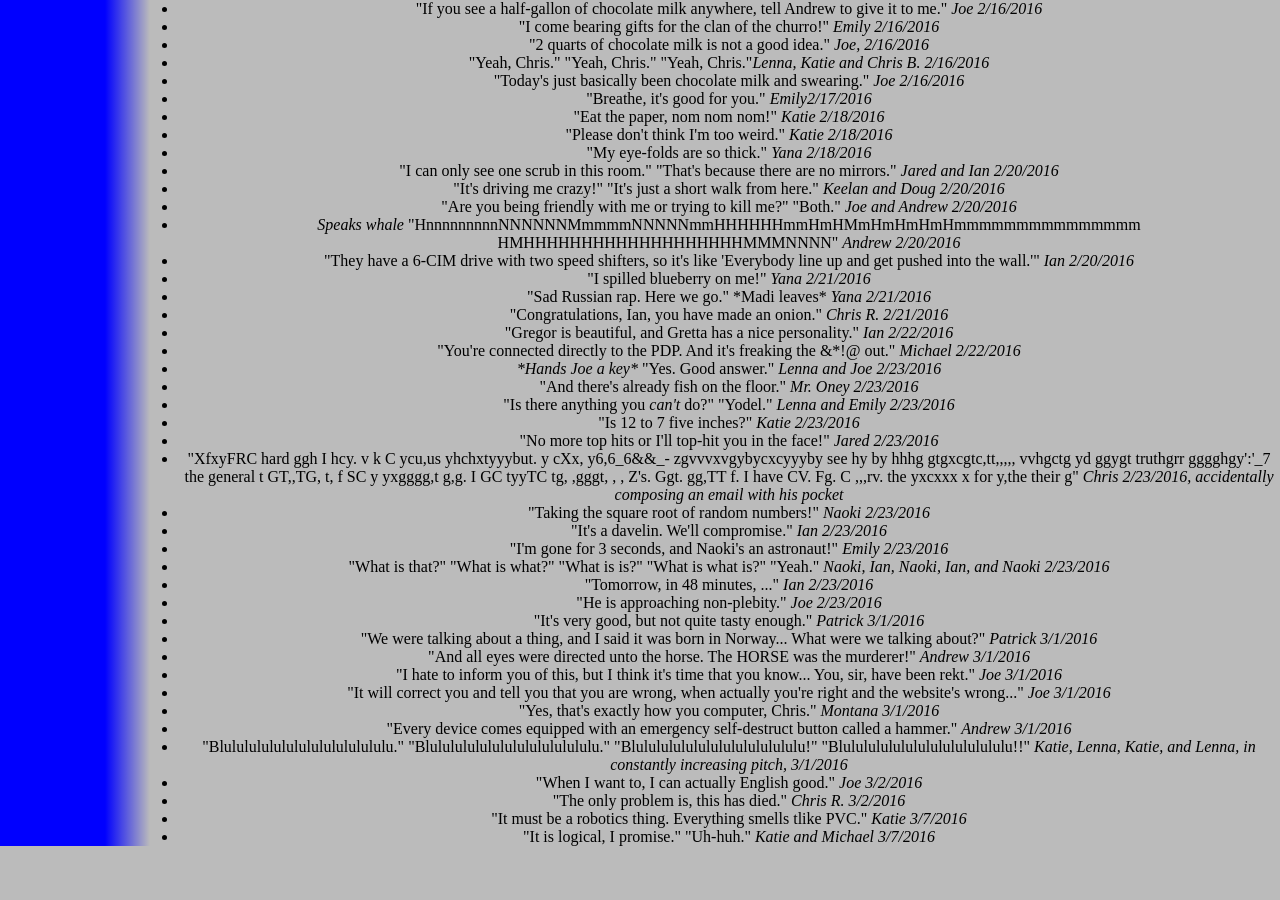
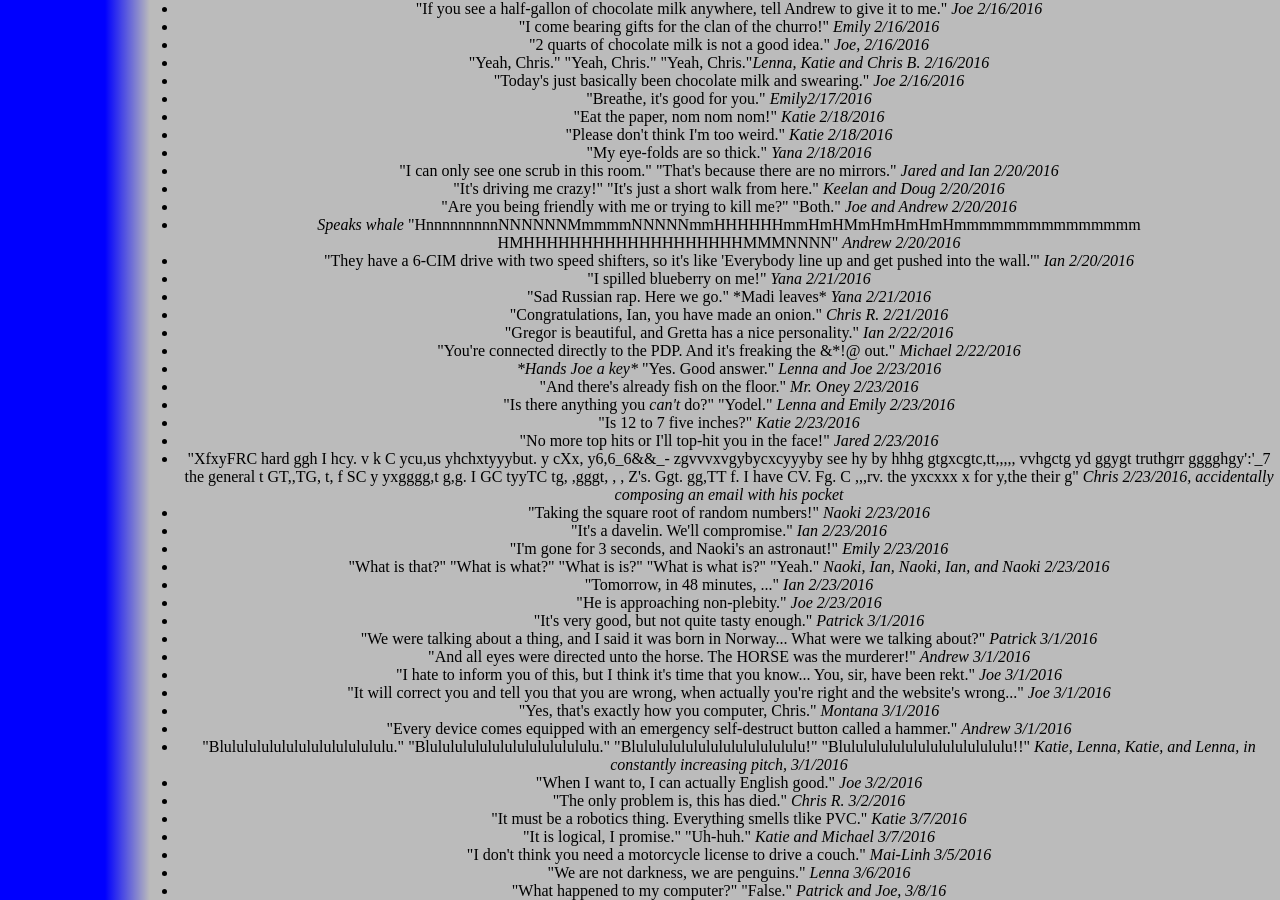
Before and after one commit to katiebugmoon/FRC4131.github.io, a Jekyll site: the page built from media/2016/quotes.html, in a window 1280 px wide and 900 px high, scrolled down 1168 px. Built offline with Jekyll 4.4.1, drawn with Linux system fonts in a browser that asks for light colours; nearby versions of some CDN libraries; before the commit the page ends 2014 px from its top, so only the background shows below that.

Commit message:
Update quotes.html

```diff
--- a/media/2016/quotes.html
+++ b/media/2016/quotes.html
@@ -106,4 +106,7 @@ title: Build Season 2016 Quotes
 	<li>"The only problem is, this has died." <i> Chris R. 3/2/2016</i></li>
 	<li>"It must be a robotics thing. Everything smells tlike PVC." <i>Katie 3/7/2016</i></li>
 	<li>"It is logical, I promise." "Uh-huh." <i>Katie and Michael 3/7/2016</i></li>
+	<li>"I don't think you need a motorcycle license to drive a couch." <i>Mai-Linh 3/5/2016</i></li>
+	<li>"We are not darkness, we are penguins." <i>Lenna 3/6/2016</i></li>
+	<li>"What happened to my computer?" "False." <i>Patrick and Joe, 3/8/16</i></li>
 </ul><center>
```
